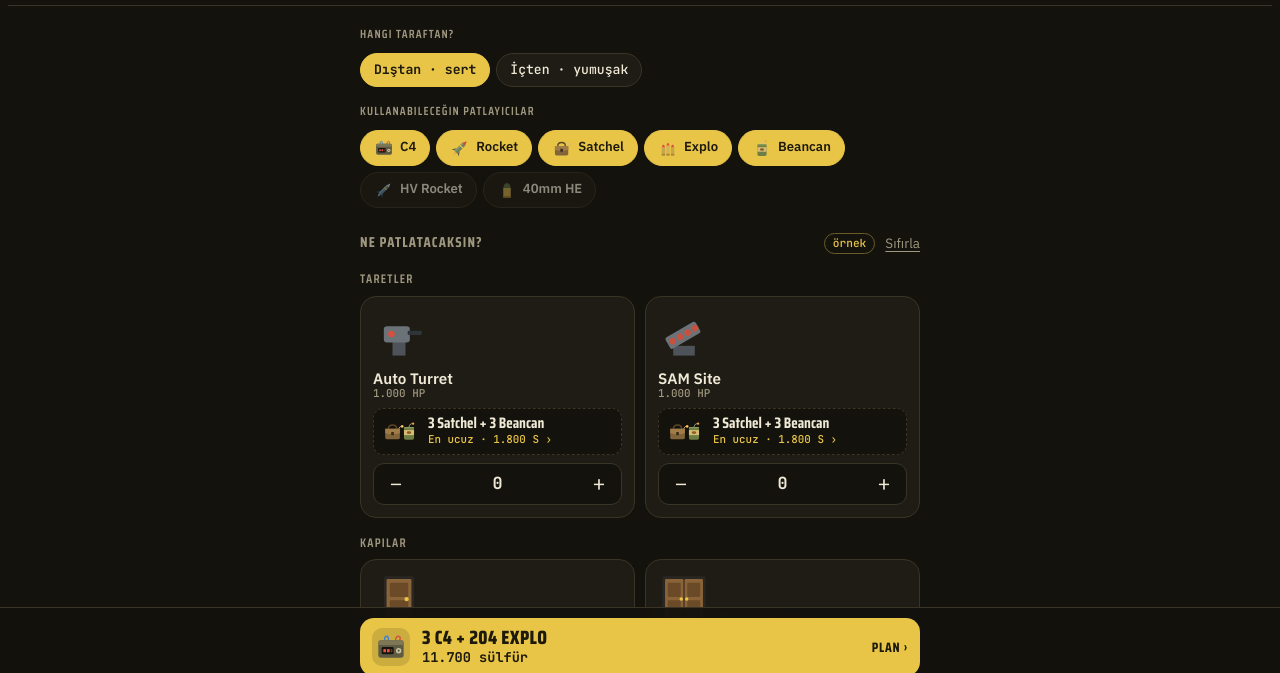
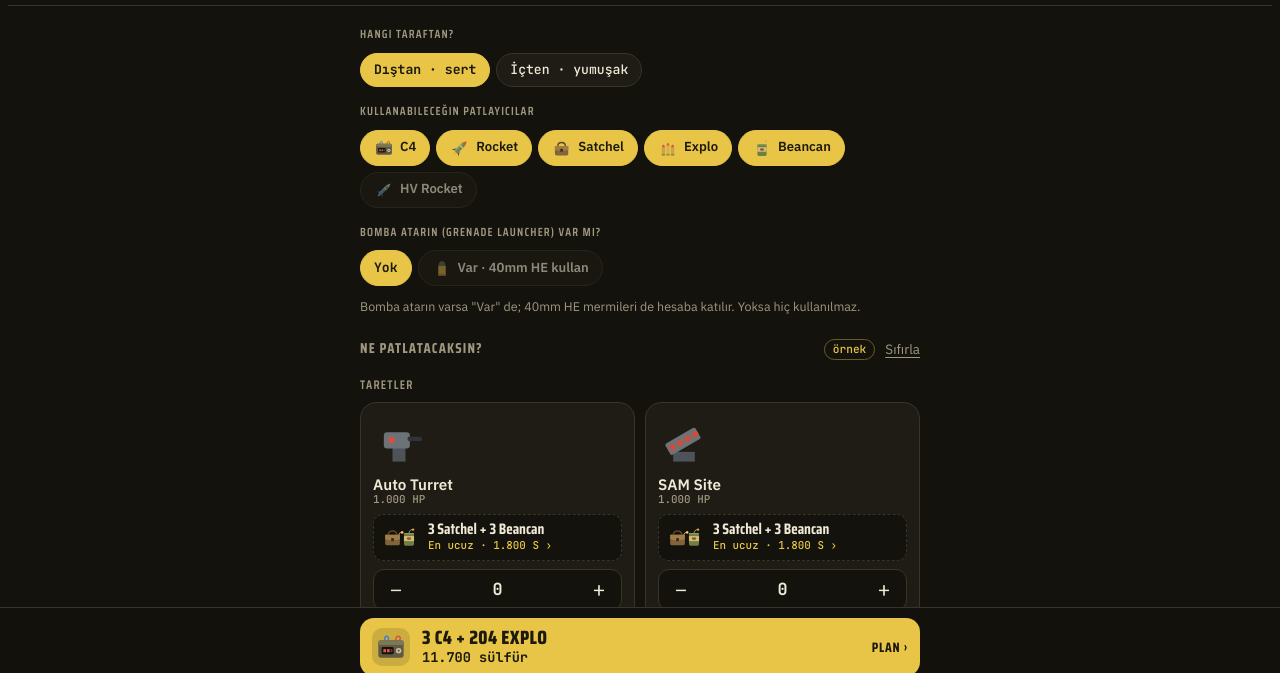
Before and after one commit to kagan4545/Tak-lma-, a plain HTML site: page index.html in a window 1280 px wide. Shown: the part 59-732 px from the top of the page. Drawn offline with Linux system fonts and the light colour scheme.

Commit message:
Bomba atar (Grenade Launcher) ayrı seçenek: seçilirse 40mm HE hesaba katılır
Co-Authored-By: Claude Opus 5.5 <noreply@anthropic.com>
Claude-Session: https://claude.ai/code/session_01WwQXpJGB6JbEtLAc4K7hMJ

```diff
--- a/index.html
+++ b/index.html
@@ -574,6 +574,9 @@ h2 { font-family: var(--f-display); font-weight: 700; text-transform: uppercase;
       <div class="quick wrap" id="side"></div>
       <span class="mini">Kullanabileceğin patlayıcılar</span>
       <div class="quick wrap" id="exps"></div>
+      <span class="mini">Bomba atarın (Grenade Launcher) var mı?</span>
+      <div class="quick wrap" id="gl"></div>
+      <p class="note" id="gl-note"></p>
     </div>
     <div class="sec">
       <div class="sec-h">
@@ -876,9 +879,11 @@ const icons = parts => ORDER.filter(k => parts[k]).map(k => ico(EXP[k].icon)).jo
 const chosen = t => t.methods.find(m => m.key === state.choice[t.id]) || t.methods[0];
 
 /* ───────── Raid ekranı kurulum ───────── */
+$("gl").innerHTML = `<button data-v="0">Yok</button><button data-v="1" class="expchip">${ico("he")}Var · 40mm HE kullan</button>`;
+$("gl").querySelectorAll("button").forEach(b => b.onclick = () => { state.enabled.he = b.dataset.v === "1"; render(); });
 $("side").innerHTML = [["hard", "Dıştan · sert"], ["soft", "İçten · yumuşak"]].map(([v, l]) => `<button data-v="${v}">${l}</button>`).join("");
 $("side").querySelectorAll("button").forEach(b => b.onclick = () => { state.side = b.dataset.v; render(); });
-$("exps").innerHTML = ORDER.map(k => `<button data-v="${k}" class="expchip">${ico(EXP[k].icon)}${EXP[k].name}</button>`).join("");
+$("exps").innerHTML = ORDER.filter(k => k !== "he").map(k => `<button data-v="${k}" class="expchip">${ico(EXP[k].icon)}${EXP[k].name}</button>`).join("");
 $("exps").querySelectorAll("button").forEach(b => b.onclick = () => {
   const k = b.dataset.v; state.enabled[k] = !state.enabled[k];
   if (!ORDER.some(x => state.enabled[x])) state.enabled[k] = true; // en az biri açık kalsın
@@ -998,6 +1003,10 @@ function kitTotals() {
 function render() {
   $("side").querySelectorAll("button").forEach(b => b.setAttribute("aria-pressed", b.dataset.v === state.side));
   $("exps").querySelectorAll("button").forEach(b => b.setAttribute("aria-pressed", !!state.enabled[b.dataset.v]));
+  $("gl").querySelectorAll("button").forEach(b => b.setAttribute("aria-pressed", (b.dataset.v === "1") === !!state.enabled.he));
+  $("gl-note").textContent = state.enabled.he
+    ? "40mm HE hesaba katılıyor. Çoğu hedefte en ucuz yol bu olur (ör. Metal Door: 9 tane, 765 sülfür). Kit sekmesinden yedek 40mm HE de ekleyebilirsin."
+    : "Bomba atarın varsa \"Var\" de; 40mm HE mermileri de hesaba katılır. Yoksa hiç kullanılmaz.";
   TARGETS.forEach(t => t.methods = methods(t));
 
   const tot = {}, sel = [];
```
